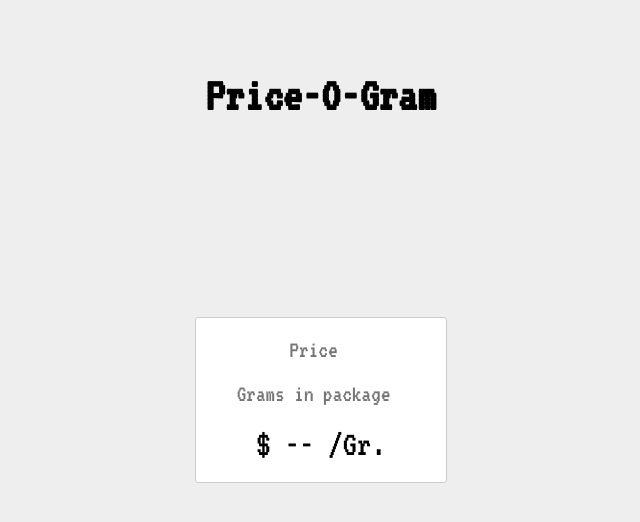
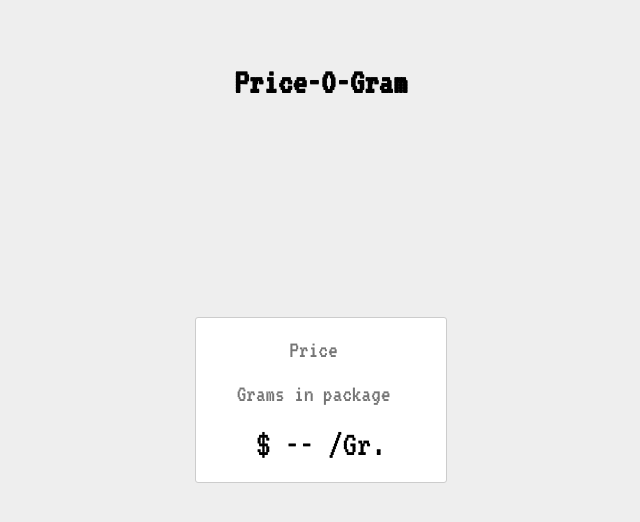
Before and after one commit to arzafran/price-o-gram, a React (Create React App) app: page / in a window 1280 px wide. Shown: the top 522 px of the page, without its empty margins (319-959 px from the left). Built offline with nearby package versions, Linux system fonts and the light colour scheme.

Commit message:
Fix header font-size

```diff
--- a/src/index.css
+++ b/src/index.css
@@ -10,7 +10,7 @@ h1 {
   top: 5%;
 	left: 50%;
 	transform: translateX(-50%);
-	font-size: 48px;
+	font-size: 36px;
 }
 
 .input:focus {
```
